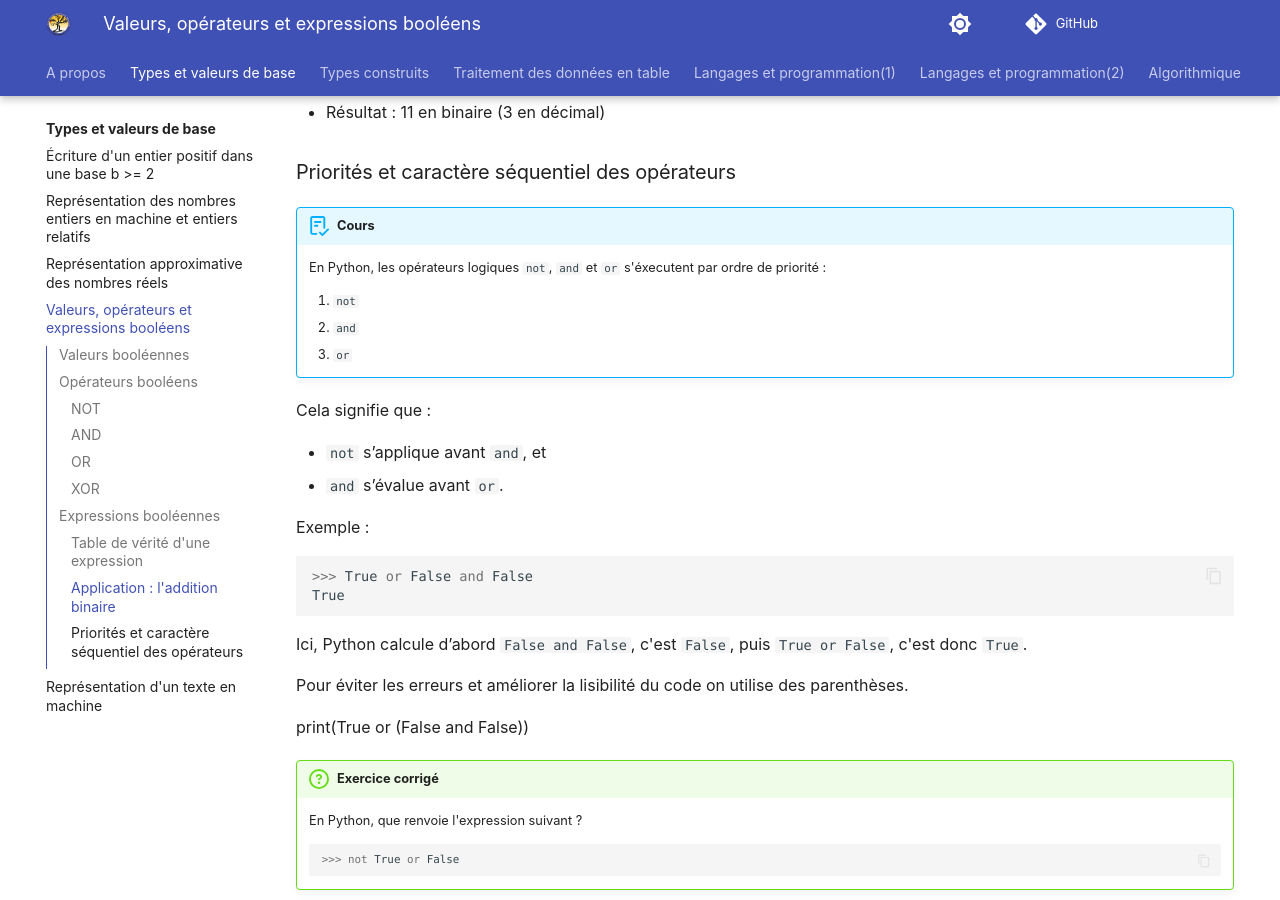
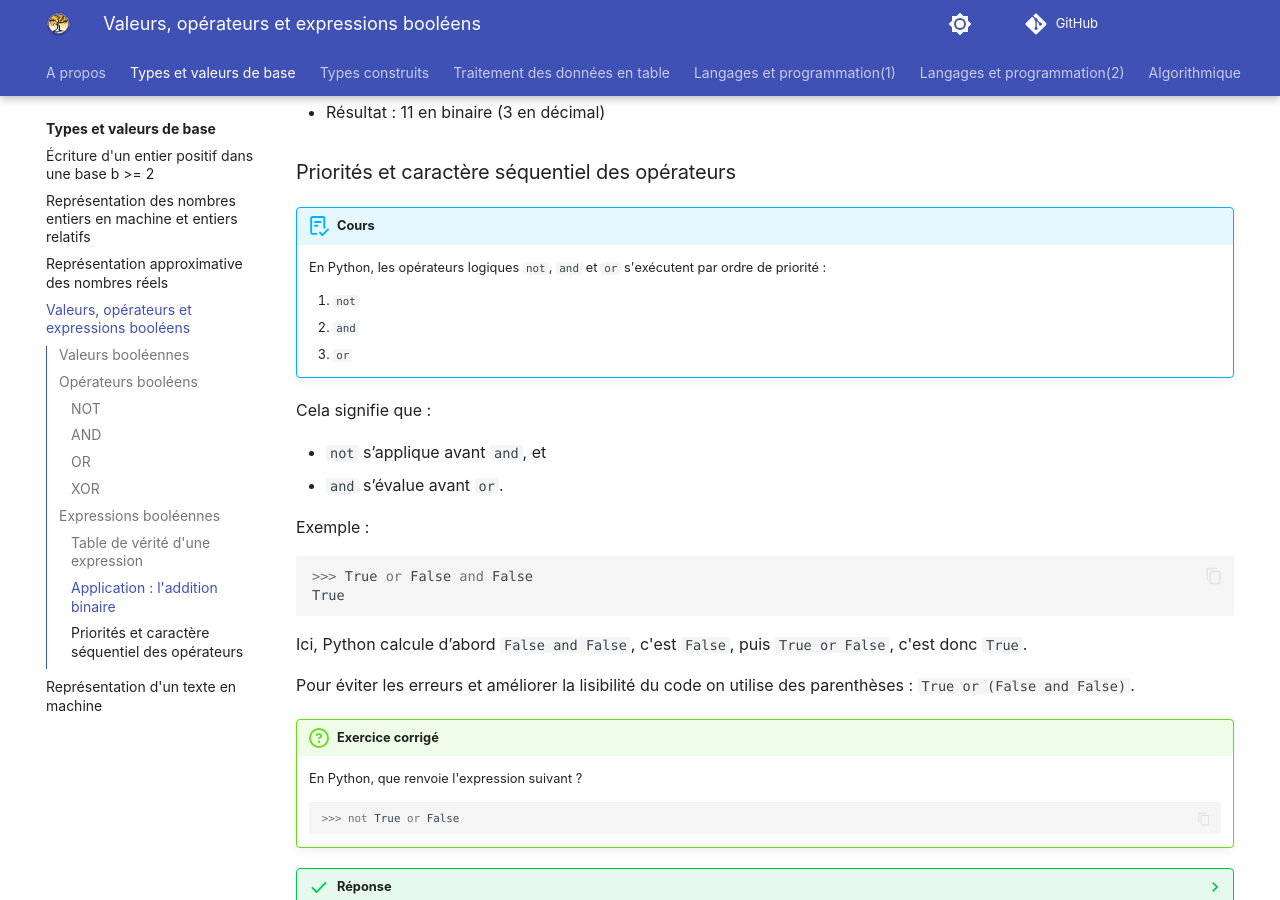
Before and after one commit to fab-perez/NSI-1, an MkDocs documentation site: the page built from docs/types-et-valeurs-de-base/4-valeurs-expressions-booleennes.md, in a window 1280 px wide and 900 px high, scrolled down 5173 px. Built offline with MkDocs 1.6.1 and Material for MkDocs 9.7.7, drawn with Linux system fonts in a browser that asks for light colours; comment, search, counter and statistics services are not loaded.

Commit message:
Add files via upload

````diff
--- a/docs/types-et-valeurs-de-base/4-valeurs-expressions-booleennes.md
+++ b/docs/types-et-valeurs-de-base/4-valeurs-expressions-booleennes.md
@@ -204,7 +204,7 @@ Par exemple calculons, avec la retenue, l'addition: 1 + 1 + 1 (A = B = C<sub>in<
 ### Priorités et caractère séquentiel des opérateurs
 
 !!! abstract "Cours"
-    En Python, les opérateurs logiques `not`, `and` et `or` s'éxecutent par ordre de priorité :
+    En Python, les opérateurs logiques `not`, `and` et `or` s'exécutent par ordre de priorité :
 
     1. `not`
     2. `and`
@@ -222,9 +222,7 @@ True
 ```
 Ici, Python calcule d’abord `False and False`, c'est `False`, puis `True or False`, c'est donc `True`.
 
-Pour éviter les erreurs et améliorer la lisibilité du code on utilise des parenthèses.
-
-print(True or (False and False))
+Pour éviter les erreurs et améliorer la lisibilité du code on utilise des parenthèses : `True or (False and False)`.
 
 
 !!! question "Exercice corrigé"
````
